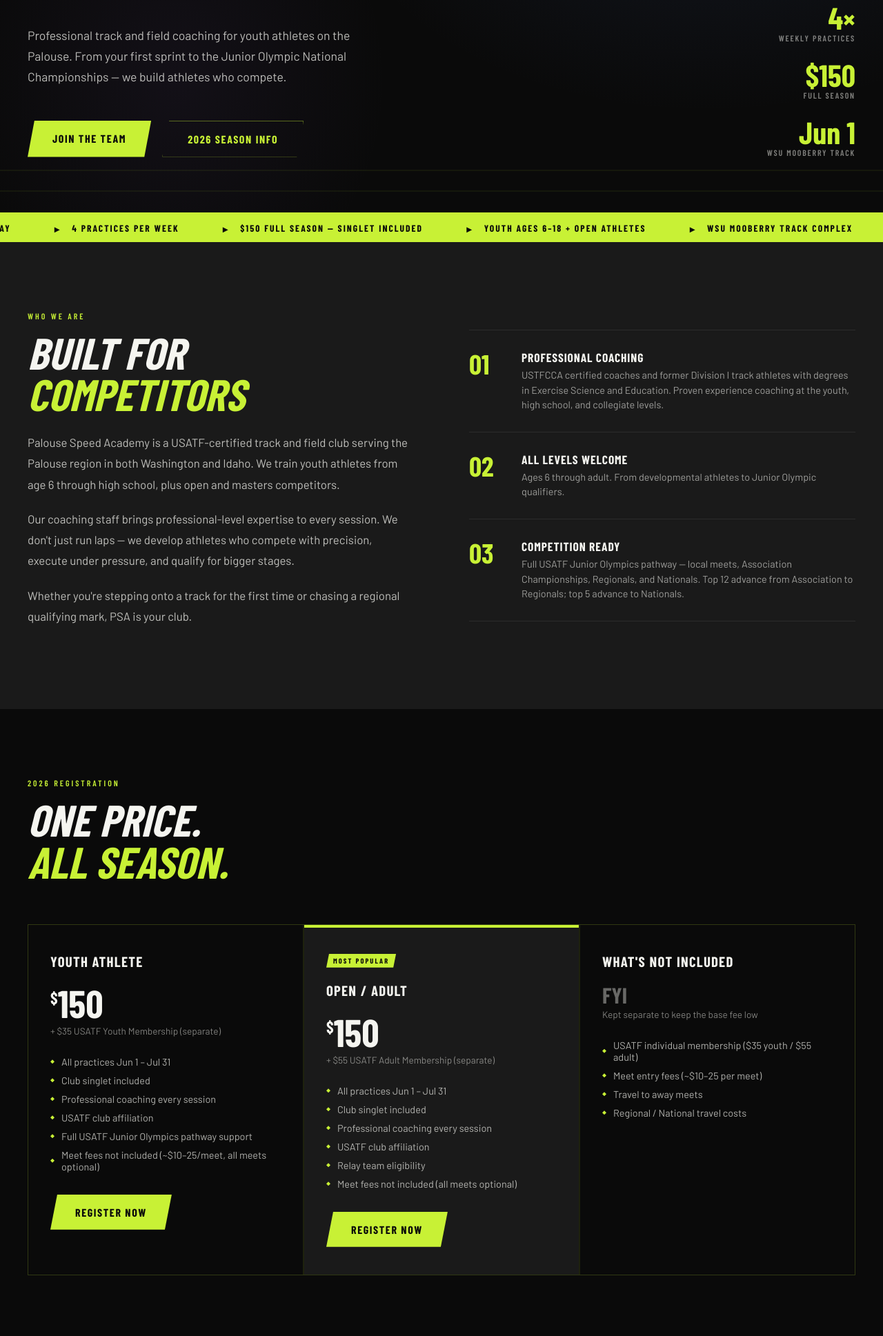
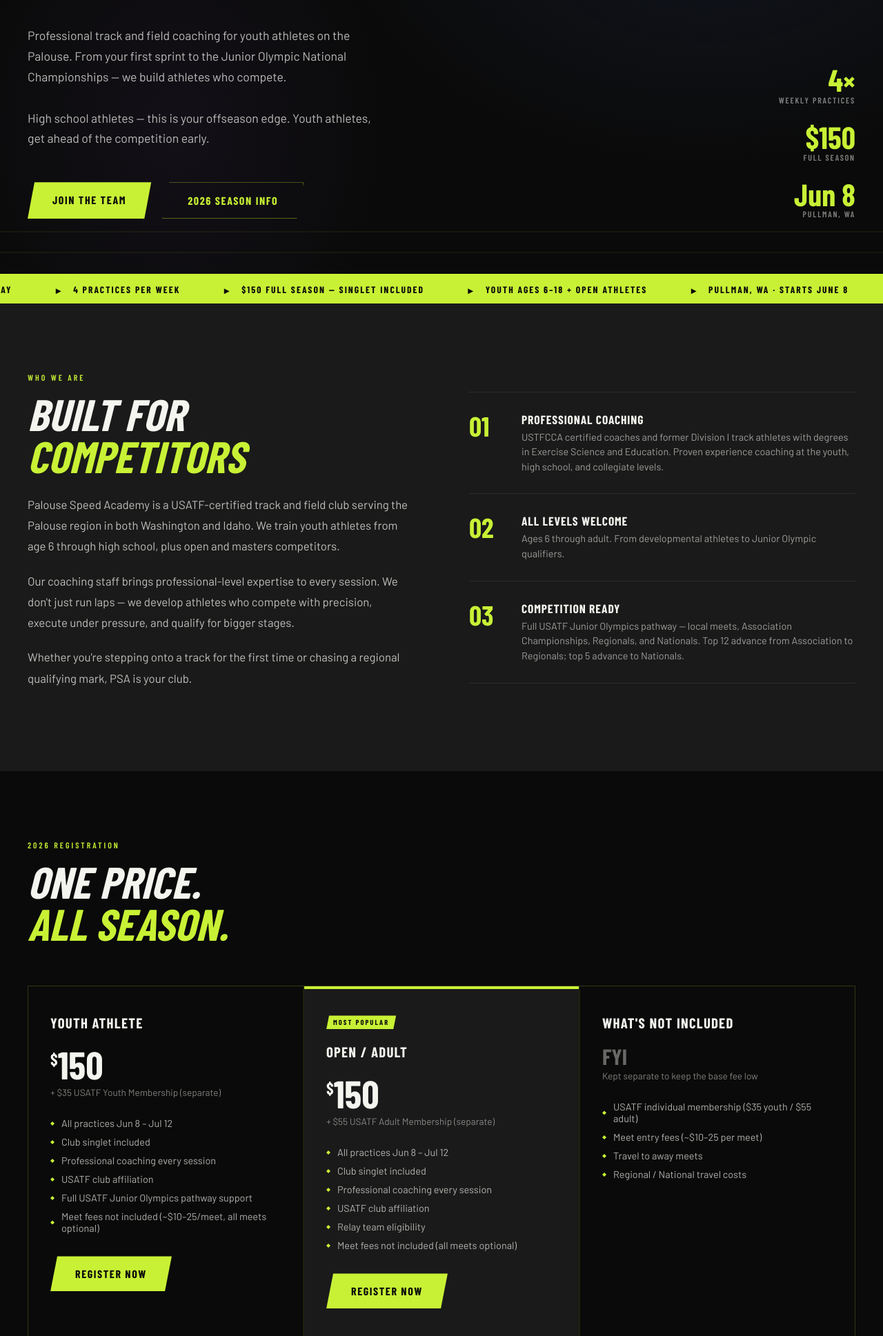
Before and after one commit to palousespeedacademy/palousespeedacademy, a plain HTML site: page index.html in a window 1280 px wide. Shown: the part 652-2589 px from the top of the page at 69% size. Drawn offline with nearby package versions, Linux system fonts and the light colour scheme; a web font is replaced by a local one.

Commit message:
Update index.html

```diff
--- a/index.html
+++ b/index.html
@@ -922,7 +922,8 @@
   <p class="hero-body">
     Professional track and field coaching for youth athletes on the Palouse.
     From your first sprint to the Junior Olympic National Championships —
-    we build athletes who compete.
+    we build athletes who compete.<br><br>
+    High school athletes — this is your offseason edge. Youth athletes, get ahead of the competition early.
   </p>
   <div class="hero-actions">
     <a href="#join" class="btn-primary">Join the Team</a>
@@ -938,8 +939,8 @@
       <div class="stat-label">Full Season</div>
     </div>
     <div class="stat">
-      <div class="stat-num">Jun 1</div>
-      <div class="stat-label">WSU Mooberry Track</div>
+      <div class="stat-num">Jun 8</div>
+      <div class="stat-label">Pullman, WA</div>
     </div>
   </div>
 </section>
@@ -952,14 +953,14 @@
     <span>4 Practices Per Week</span>
     <span>$150 Full Season — Singlet Included</span>
     <span>Youth Ages 6–18 + Open Athletes</span>
-    <span>WSU Mooberry Track Complex</span>
+    <span>Pullman, WA · Starts June 8</span>
     <span>Professional Coaching Staff</span>
     <span>2026 Summer Season Now Open</span>
     <span>USATF Junior Olympic Pathway</span>
     <span>4 Practices Per Week</span>
     <span>$150 Full Season — Singlet Included</span>
     <span>Youth Ages 6–18 + Open Athletes</span>
-    <span>WSU Mooberry Track Complex</span>
+    <span>Pullman, WA · Starts June 8</span>
     <span>Professional Coaching Staff</span>
   </div>
 </div>
@@ -1008,7 +1009,7 @@
       <div class="season-price"><sup>$</sup>150</div>
       <div class="season-price-note">+ $35 USATF Youth Membership (separate)</div>
       <ul class="season-includes">
-        <li>All practices Jun 1 – Jul 31</li>
+        <li>All practices Jun 8 – Jul 12</li>
         <li>Club singlet included</li>
         <li>Professional coaching every session</li>
         <li>USATF club affiliation</li>
@@ -1023,7 +1024,7 @@
       <div class="season-price"><sup>$</sup>150</div>
       <div class="season-price-note">+ $55 USATF Adult Membership (separate)</div>
       <ul class="season-includes">
-        <li>All practices Jun 1 – Jul 31</li>
+        <li>All practices Jun 8 – Jul 12</li>
         <li>Club singlet included</li>
         <li>Professional coaching every session</li>
         <li>USATF club affiliation</li>
@@ -1118,22 +1119,18 @@
     <div class="practice-days">
       <div class="day-row active">
         <div class="day-name">Monday</div>
-        <div class="day-time">5:45 – 7:15 PM</div>
         <div class="day-dot"></div>
       </div>
       <div class="day-row active">
         <div class="day-name">Tuesday</div>
-        <div class="day-time">5:45 – 7:15 PM</div>
         <div class="day-dot"></div>
       </div>
       <div class="day-row active">
         <div class="day-name">Wednesday</div>
-        <div class="day-time">5:45 – 7:15 PM</div>
         <div class="day-dot"></div>
       </div>
       <div class="day-row active">
         <div class="day-name">Thursday</div>
-        <div class="day-time">5:45 – 7:15 PM</div>
         <div class="day-dot"></div>
       </div>
       <div class="day-row inactive">
@@ -1148,15 +1145,18 @@
         <div class="day-name">Sunday</div>
         <div class="day-time">Off</div>
       </div>
+      <div class="day-row active" style="opacity:0.7;">
+        <div class="day-name" style="font-size:0.85rem; letter-spacing:0.05em;">Contact us for schedule details</div>
+      </div>
     </div>
     <div class="practice-info">
       <div class="info-block">
         <h3>Location</h3>
-        <p>WSU Mooberry Track & Field Complex<br>Washington State University<br>Pullman, WA 99163</p>
+        <p>Pullman, WA<br><small style="color:rgba(245,245,240,0.4); font-size:0.85rem;">Contact us for exact location details</small></p>
       </div>
       <div class="info-block">
         <h3>Season Dates</h3>
-        <p>June 1 – July 31, 2026<br>Support through Regionals (Jul 12)<br>and Nationals (Aug 1) for qualifiers.<br><small style="color:rgba(245,245,240,0.4); font-size:0.8rem;">All meets are optional.</small></p>
+        <p>June 8 – July 12, 2026<br>Support through Regionals (Jul 12)<br>and Nationals (Aug 1) for qualifiers.<br><small style="color:rgba(245,245,240,0.4); font-size:0.8rem;">All meets are optional.</small></p>
       </div>
       <div class="info-block">
         <h3>What to Bring</h3>
@@ -1227,7 +1227,7 @@
   <div class="section-eyebrow">Registration Open</div>
   <h2 class="section-title">Ready to<br><em>Run?</em></h2>
   <p class="join-body">
-    Season begins June 1. Registration is open now. $150 covers the full season with singlet included — just bring your USATF membership and show up ready to work.
+    Season begins June 8. Registration is open now. $150 covers the full season with singlet included — just bring your USATF membership and show up ready to work.
   </p>
   <div class="join-actions">
     <a href="tel:2089930242" class="btn-dark">Call (208) 993-0242</a>
```
